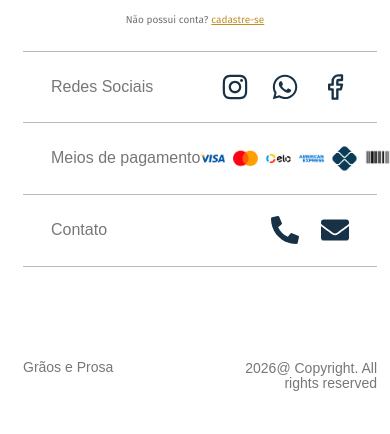
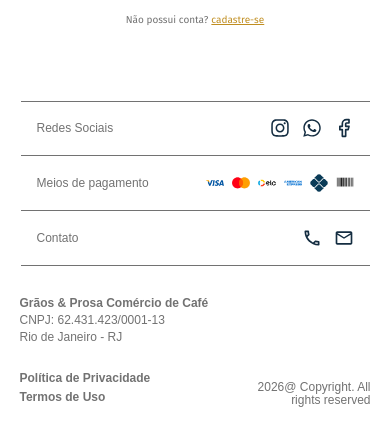
Before and after one commit to Graos-Prosa/Front-End, a React (Vite) app: page / in a window 390 px wide. Shown: the part 2299-2733 px from the top of the page. Built offline with nearby package versions, Linux system fonts and the light colour scheme.

Commit message:
Fix: Consertando bugs de responsividade do componente footer.tsx

```diff
--- a/src/components/common/footer/Footer.module.css
+++ b/src/components/common/footer/Footer.module.css
@@ -1,16 +1,16 @@
 .footer {
-  width: 100%;
+  width: 90%;
   background-color: #ffffff;
-  color: #777777;
+  color: var(--cor-texto-secundaria);
   font-family: Arial, sans-serif;
-  margin: 0 0 0 10px;
+  margin-top: 50px;
 }
 
 .row {
-  height: 72px;
-  margin: 0 18px;
-  padding: 0 28px;
-  border-bottom: 1px solid #b8b8b8;
+  height: 55px;
+  margin: 0 1px;
+  padding: 0 16px;
+  border-bottom: 1px solid var(--cor-texto-secundaria);
 
   display: flex;
   align-items: center;
@@ -18,23 +18,25 @@
 }
 
 .row:first-child {
-  border-top: 1px solid #b8b8b8;
+  border-top: 1px solid var(--cor-texto-secundaria);
 }
 
 .row span {
-  font-size: 16px;
+  font-size: 12px;
   font-weight: 400;
   white-space: nowrap;
 }
 
-.icons {
+.iconsDiv {
   display: flex;
   align-items: center;
   justify-content: flex-end;
-  gap: 22px;
+  gap: 12px;
+}
 
-  font-size: 28px;
-  color: #173247;
+.icons {
+  font-size: 20px;
+  color: var(--cor-tema-principal);
 }
 
 .icons svg {
@@ -50,20 +52,33 @@
 }
 
 .paymentIcons img {
-  height: 25px;
+  height: 18px;
   max-width: 38px;
   object-fit: contain;
   display: block;
 }
 
+.bottomFooter {
+  display: flex;
+  flex-direction: column;
+  margin-top: 30px;
+  gap: 25px;
+}
+
 .bottom {
-  height: 147px;
-  padding: 0 18px 22px 18px;
   display: flex;
   align-items: flex-end;
+  padding-bottom: 30px;
   justify-content: space-between;
-  font-size: 14px;
-  color: #777777;
+  font-size: 12px;
+  color: var(--cor-texto-secundaria);
+}
+
+.bottomTop {
+  display: flex;
+  flex-direction: column;
+  font-size: 12px;
+  gap: 3px;
 }
 
 .bottom span {
@@ -72,7 +87,7 @@
 
 .bottom span:first-child {
   text-align: left;
-  padding-bottom: 16px;
+  line-height: 1.6;
 }
 
 .bottom span:last-child {
--- a/src/components/common/footer/Footer.tsx
+++ b/src/components/common/footer/Footer.tsx
@@ -1,9 +1,9 @@
 import {
   FaInstagram,
-  FaWhatsapp,
-  FaPhoneAlt,
-  FaEnvelope,
+  FaWhatsapp
 } from "react-icons/fa";
+
+import { MdOutlineLocalPhone, MdOutlineEmail  } from "react-icons/md";
 
 import { FiFacebook } from "react-icons/fi";
 
@@ -22,10 +22,18 @@ export default function Footer() {
       <div className={styles.row}>
         <span>Redes Sociais</span>
 
-        <div className={styles.icons}>
+        <div className={styles.iconsDiv}>
+          <a href="https://www.instagram.com/graoseprosa?igsh=NjB0eXdvejZoaXo2"
+            className={styles.icons}
+          >
             <FaInstagram />
-          <FaWhatsapp />
+          </a>
+          <a href="" className={styles.icons}><FaWhatsapp /></a>
+          <a href="https://www.facebook.com/share/1DxGMvSLAK"
+            className={styles.icons}
+          >
             <FiFacebook />
+          </a>
         </div>
       </div>
 
@@ -45,21 +53,34 @@ export default function Footer() {
       <div className={styles.row}>
         <span>Contato</span>
 
-        <div className={styles.icons}>
-          <FaPhoneAlt />
-          <FaEnvelope />
+        <div className={styles.iconsDiv}>
+          <a href="" className={styles.icons}><MdOutlineLocalPhone /></a>
+          <a href="" className={styles.icons}><MdOutlineEmail /></a>
         </div>
       </div>
 
+      <div className={styles.bottomFooter}>
+
+        <div className={styles.bottomTop}>
+          <span><strong>Grãos & Prosa Comércio de Café</strong></span>
+          <span>CNPJ: 62.431.423/0001-13</span>
+          <span>Rio de Janeiro - RJ</span>
+        </div>
+
         <div className={styles.bottom}>
-        <span>Grãos e Prosa</span>
-
+          <span>
+            <strong>Política de Privacidade</strong>
+            <br />
+            <strong>Termos de Uso</strong>
+          </span>
           <span>
             2026@ Copyright. All
             <br />
             rights reserved
           </span>
         </div>
+
+      </div>
     </footer>
   );
 }
```
Lines whose indentation alone changed are shown as unchanged.
